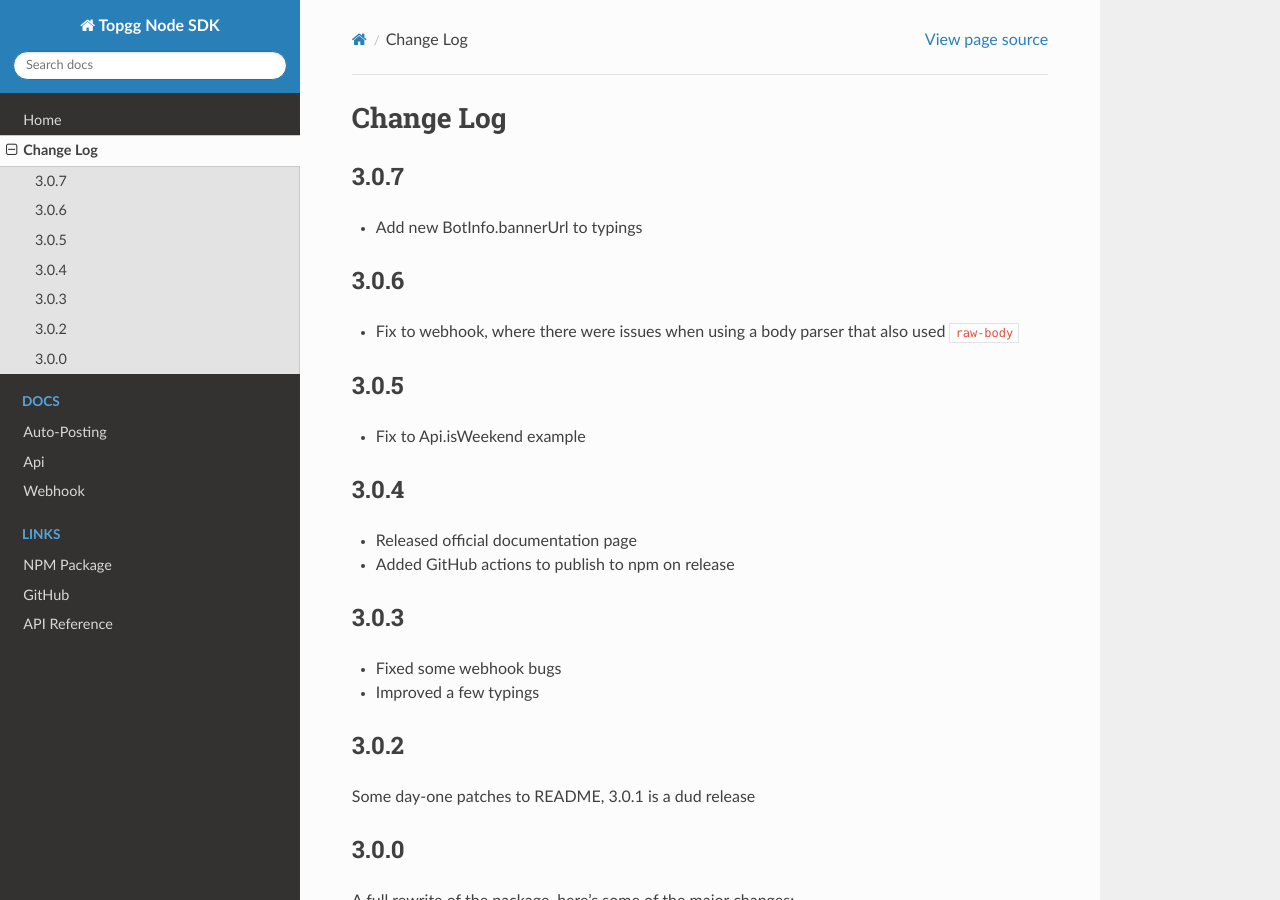
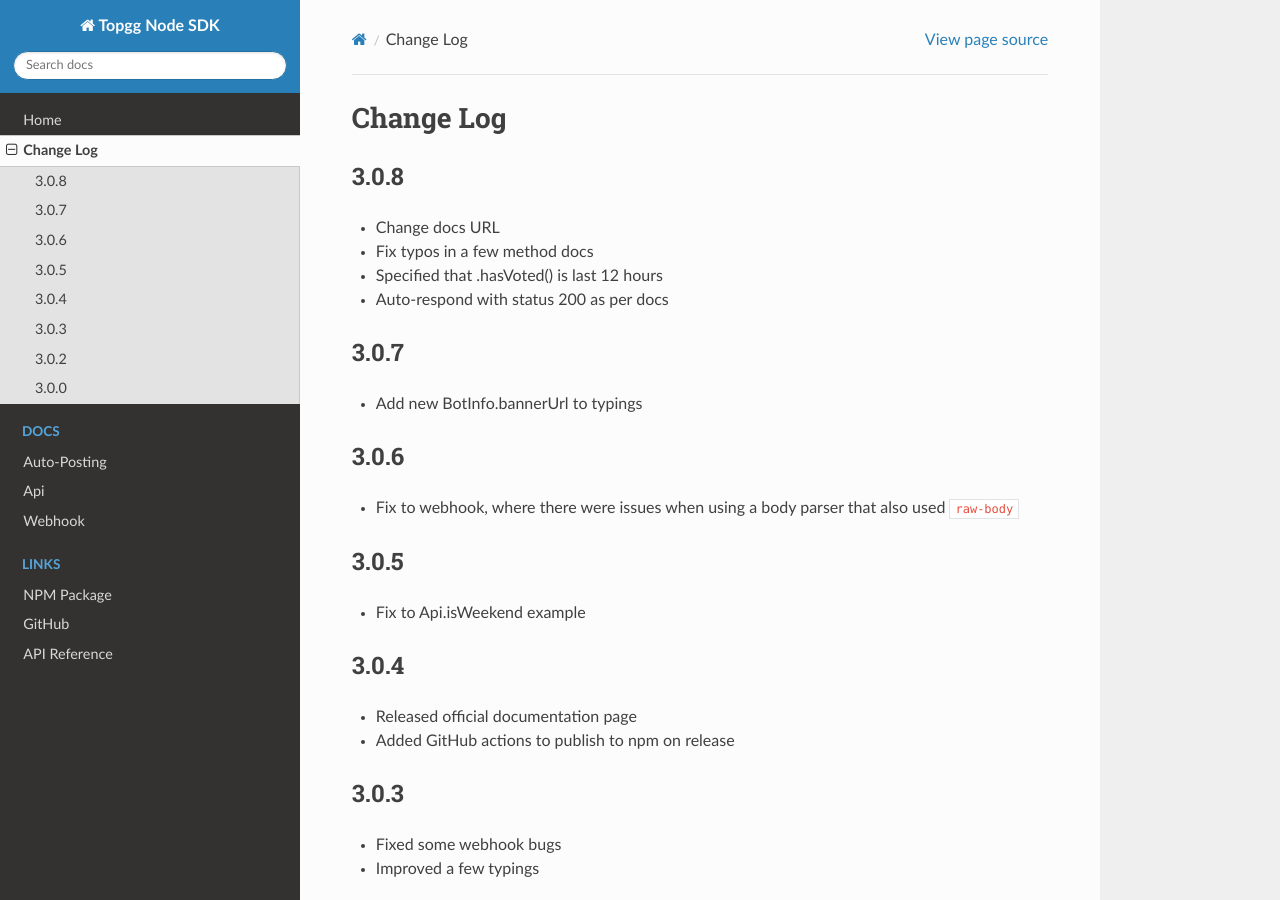
Before and after one commit to Top-gg-Community/node-sdk, a Sphinx documentation site: the page built from docs/Changelog.md, in a window 1280 px wide and 900 px high. Built offline with Sphinx 7.4.7 and the Read the Docs theme 2.0.0, drawn with Linux system fonts in a browser that asks for light colours.

Commit message:
3.0.8 (#48)
* Docs changes

* Whoops

* Update README.md

* Add auto-respond with 200

* Remove span from header

```diff
--- a/docs/Changelog.md
+++ b/docs/Changelog.md
@@ -1,6 +1,12 @@
 <a name="Change Log"></a>
 
 # Change Log
+
+## 3.0.8
+  - Change docs URL
+  - Fix typos in a few method docs
+  - Specified that .hasVoted() is last 12 hours
+  - Auto-respond with status 200 as per docs
 
 ## 3.0.7
   - Add new BotInfo.bannerUrl to typings
--- a/docs/master.rst
+++ b/docs/master.rst
@@ -19,4 +19,4 @@
 
   NPM Package <https://npmjs.com/@top-gg/sdk>
   GitHub <https://github.com/top-gg/node-sdk>
-  API Reference <https://top.gg/api/docs>
+  API Reference <https://docs.top.gg>
--- a/package.json
+++ b/package.json
@@ -1,6 +1,6 @@
 {
   "name": "@top-gg/sdk",
-  "version": "3.0.7",
+  "version": "3.0.8",
   "description": "Official Top.gg Node SDK",
   "main": "./dist/index.js",
   "scripts": {
@@ -18,7 +18,7 @@
   "bugs": {
     "url": "https://github.com/top-gg/node-sdk/issues"
   },
-  "homepage": "https://github.com/top-gg/node-sdk#readme",
+  "homepage": "https://topggjs.rtfd.io",
   "devDependencies": {
     "@types/node-fetch": "^2.5.7",
     "@types/node": "^14.14.10",
```
Also changed, not shown: README.md (+3 -3 lines), docs/Api.md (+4 -3 lines), 2 other files.
